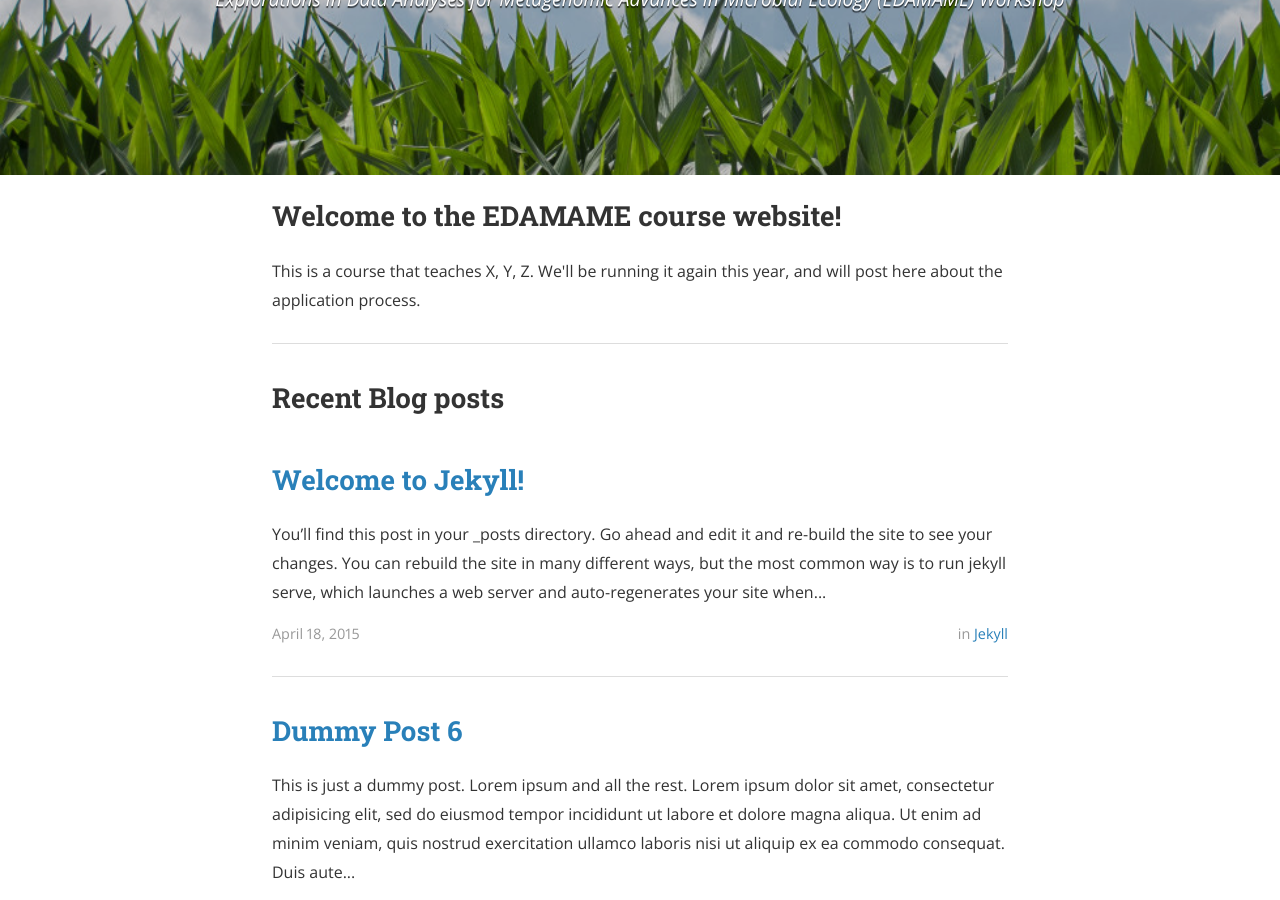
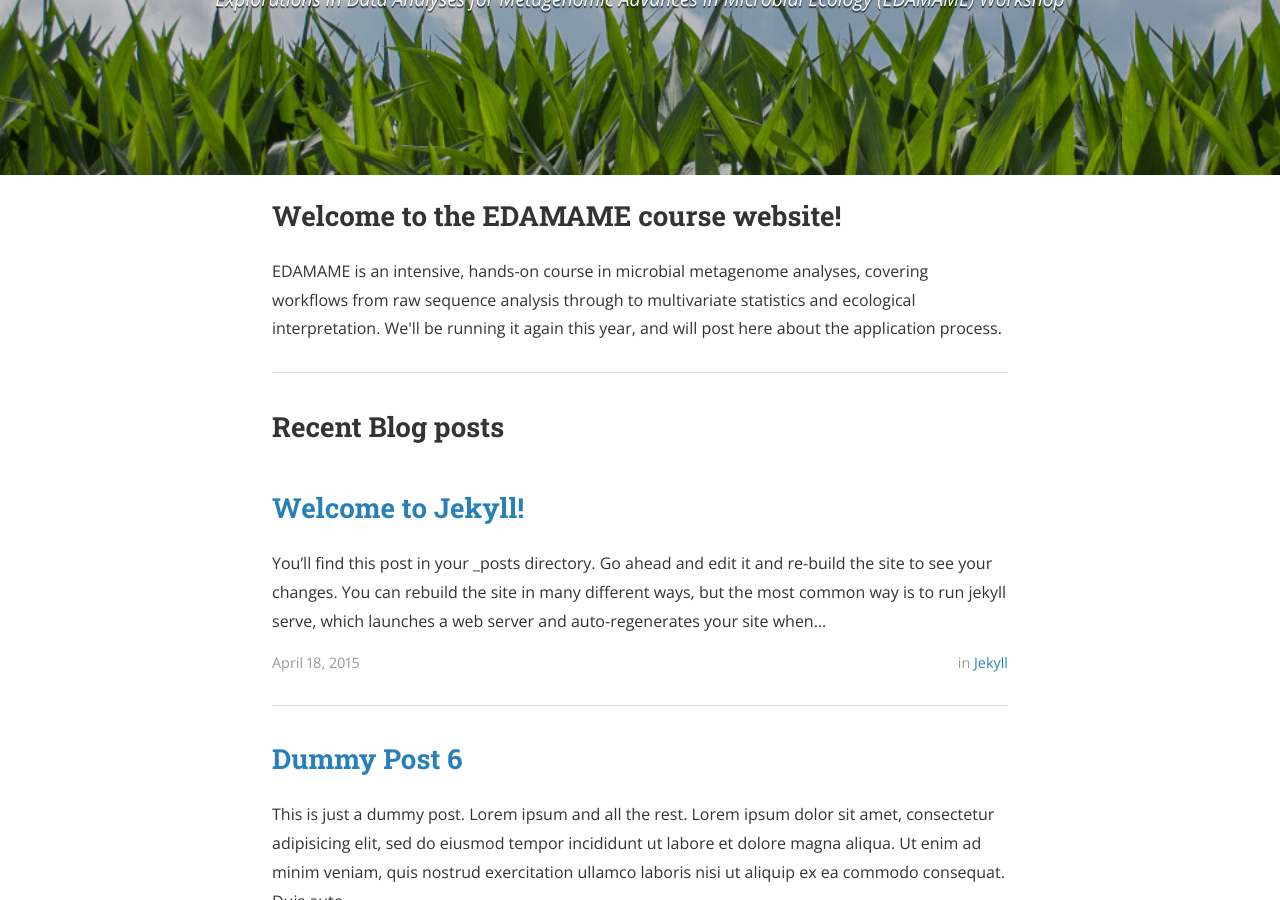
Before and after one commit to edamame-course/edamame-course.github.io, a Jekyll site: the page built from index.html, in a window 1280 px wide and 900 px high, scrolled down 328 px. Built offline with Jekyll 4.4.1, drawn with Linux system fonts in a browser that asks for light colours; nearby versions of some CDN libraries; the list of posts is cut into pages by our own code; a style sheet for code colours, icons or effects is not loaded.

Commit message:
update description

```diff
--- a/index.html
+++ b/index.html
@@ -18,7 +18,7 @@ layout: default
 
 <h2>Welcome to the EDAMAME course website!</h2>
 
-This is a course that teaches X, Y, Z. We'll be running it again this year, and will post here about the application process.
+EDAMAME is an intensive, hands-on course in microbial metagenome analyses, covering workflows from raw sequence analysis through to multivariate statistics and ecological interpretation.  We'll be running it again this year, and will post here about the application process.
 
 <hr>
 
```
